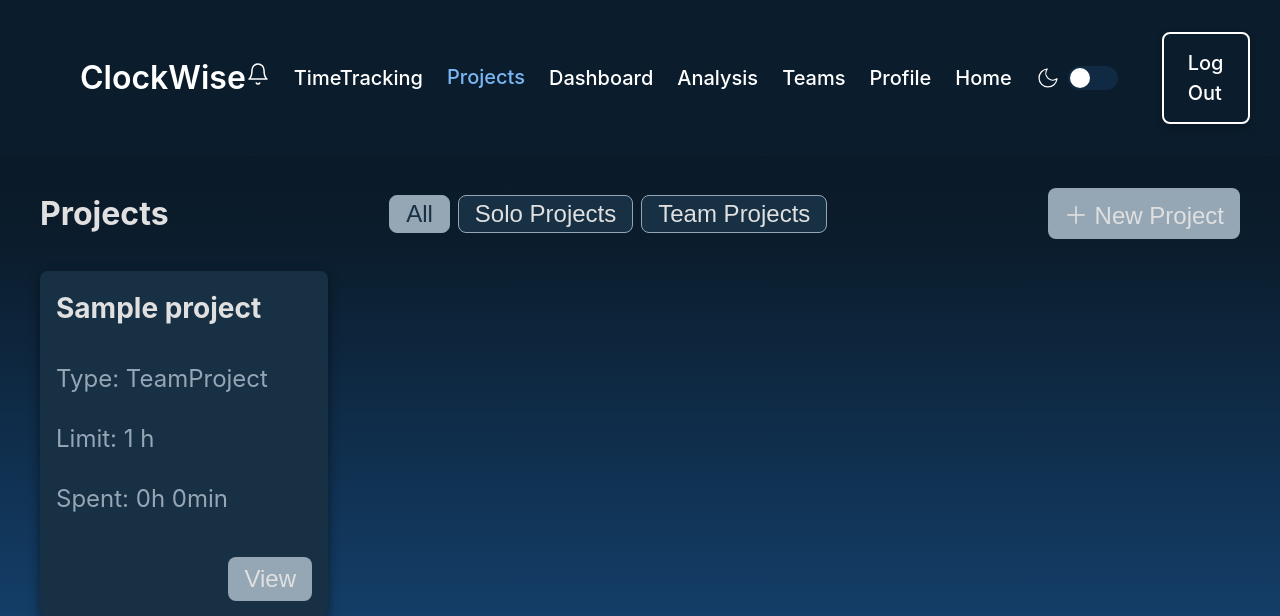
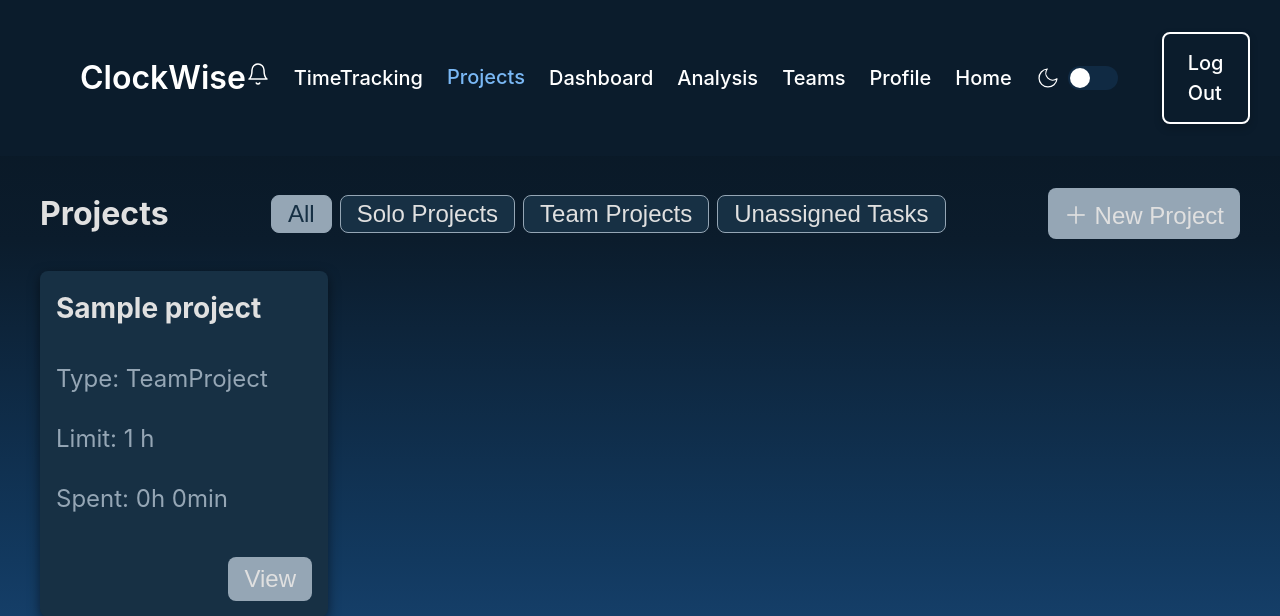
Before and after one commit to JairGutierrez-01/Clockwise, a Flask app: page /projects in a window 1280 px wide. Shown: the top 616 px of the page. Run offline with Flask 3, Linux system fonts and the light colour scheme; a user stored in the database is signed in; tables that the repository leaves empty hold one stand-in row (values such as "Sample post"); parts of the project's set-up code (start-up, migrations or seed data) failed here and were passed over.

Commit message:
unassigned tasks auf projects seite hinzugefügt

```diff
--- a/frontend/static/js/projects.js
+++ b/frontend/static/js/projects.js
@@ -136,6 +136,12 @@ document.addEventListener("DOMContentLoaded", () => {
    */
   function renderProjectList() {
     projectListEl.innerHTML = "";
+
+  if (activeFilter === "unassigned") {
+    renderUnassignedTasks();
+    return;
+  }
+
   projects.forEach((proj) => {
     if (activeFilter !== "all" && proj.type !== activeFilter) return;
 
@@ -155,10 +161,34 @@ document.addEventListener("DOMContentLoaded", () => {
     projectListEl.appendChild(card);
   });
 }
-  async function fetchTasks(projectId) {
-    const res = await fetch(`/api/tasks?project_id=${projectId}`);
-    if (!res.ok) throw new Error("Fehler beim Laden der Tasks");
-    return res.json();
+
+async function renderUnassignedTasks() {
+  try {
+    const res = await fetch("/api/tasks?unassigned=true");
+    if (!res.ok) throw new Error("Failed to fetch unassigned tasks");
+    const tasks = await res.json();
+
+    if (tasks.length === 0) {
+      projectListEl.innerHTML = "<p>No unassigned tasks found.</p>";
+      return;
+    }
+
+    tasks.forEach((task) => {
+      const card = document.createElement("div");
+      card.className = "project-card";
+      card.innerHTML = `
+        <h2 class="project-card__name">${task.name}</h2>
+        <div class="project-card__meta">
+          <p>Description: ${task.description || "-"}</p>
+          <p>Due: ${task.due_date || "N/A"}</p>
+        </div>
+      `;
+      projectListEl.appendChild(card);
+    });
+  } catch (err) {
+    console.error("Error loading unassigned tasks:", err);
+    projectListEl.innerHTML = "<p>Error loading unassigned tasks.</p>";
+  }
 }
   /**
    * Displays the details of a selected project.
--- a/frontend/templates/projects.html
+++ b/frontend/templates/projects.html
@@ -24,6 +24,7 @@
           <button data-filter="all" class="active">All</button>
           <button data-filter="SoloProject">Solo Projects</button>
           <button data-filter="TeamProject">Team Projects</button>
+          <button data-filter="unassigned">Unassigned Tasks</button>
         </div>
         <button id="create-project-btn" type="button">＋ New Project</button>
       </header>
```
Also changed, not shown: backend/routes/task_routes.py (+6 -1 lines), backend/services/task_service.py (+9 -0 lines). Lines whose indentation alone changed are shown as unchanged.
